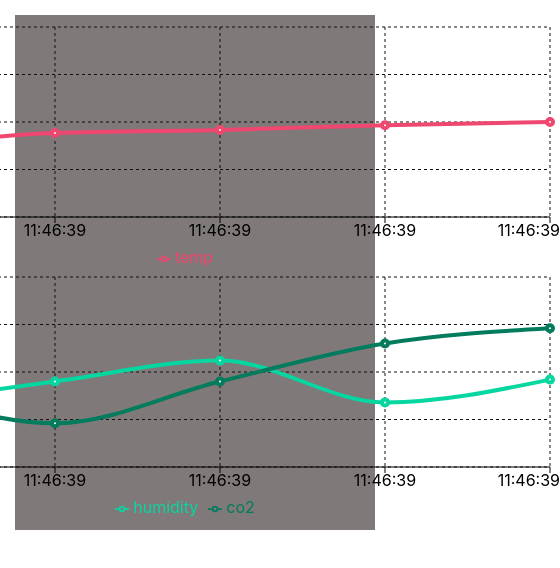
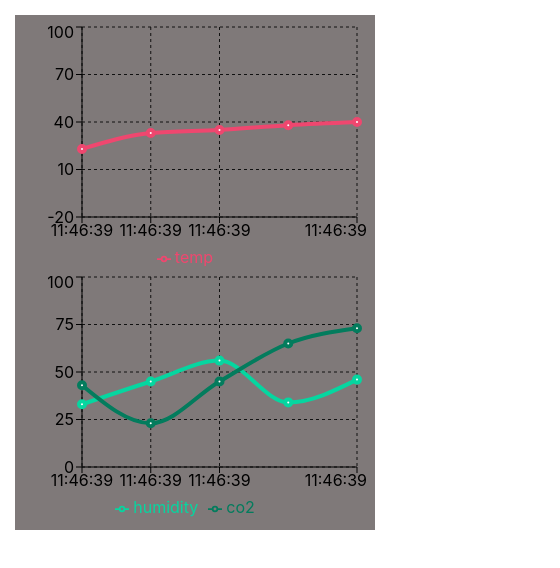
Before and after one commit to MalasataXD/sep4-frontend-ts, a React (Create React App) app: page / in a window 390 px wide. Shown: the top 568 px of the page, 560 px wide, since content can reach past the window. Built offline with nearby package versions, Linux system fonts and the light colour scheme.

Commit message:
Made LiveGraphs more responsive
* ADDED
- Multiple media queries inside the LiveGraph.css file
- A ResponsiveContainer around the LineGraph components

* CHANGED
- Moved width and height definition inside the ResponsiveContainer which depends on the height and width of parent element

```diff
--- a/src/components/LiveGraph/LiveGraph.css
+++ b/src/components/LiveGraph/LiveGraph.css
@@ -23,10 +23,26 @@
     }
   }
 
-  .temp-graph {
-
+  .temp-graph-container {
+    width: 50%;
+    height: 250px;
   }
 
-  .humidity-graph {
+  @media (max-width: 1000px) {
+    .temp-graph-container {
+      width: 100%;
+      height: 250px;
+    }
+  }
 
+  .humidity-graph-container {
+    width: 50%;
+    height: 250px;
   }
+
+  @media (max-width: 1000px) {
+    .humidity-graph-container {
+      width: 100%;
+      height: 250px;
+    }
+  }
--- a/src/components/LiveGraph/LiveGraph.tsx
+++ b/src/components/LiveGraph/LiveGraph.tsx
@@ -8,6 +8,7 @@ import {
     Tooltip,
     Legend,
     Line,
+    ResponsiveContainer,
   } from "recharts";
 import { useState, useEffect } from "react";
 
@@ -61,9 +62,8 @@ export default function LiveGraph() {
     <div className="App">
       <div className="graph-container">
         <div className="temp-graph-container">
+          <ResponsiveContainer width='100%' height='100%'>
             <LineChart data-testid="temp-graph"
-            width={730}
-            height={250}
               data={tempData}
               margin={{ top: 5, right: 10, left: 0, bottom: 5 }}
             >
@@ -74,11 +74,11 @@ export default function LiveGraph() {
               <Legend />
               <Line type="monotone" dataKey="temp" stroke="#EF476F" strokeWidth={4}/>
             </LineChart>
+          </ResponsiveContainer>
         </div>
         <div className="humidity-graph-container">
+          <ResponsiveContainer width='100%' height='100%'>
             <LineChart data-testid="humidity-graph"
-            width={730}
-            height={250}
               data={humidityAndCO2Data}
               margin={{ top: 5, right: 10, left: 0, bottom: 5 }}
             >
@@ -90,6 +90,7 @@ export default function LiveGraph() {
               <Line type="monotone" dataKey="humidity" stroke="#06D6A0" strokeWidth={4}/>
               <Line type="monotone" dataKey="co2" stroke="#037c5d" strokeWidth={4}/>
             </LineChart>
+          </ResponsiveContainer>
         </div>
       </div>
     </div>
```
Lines whose indentation alone changed are shown as unchanged.
